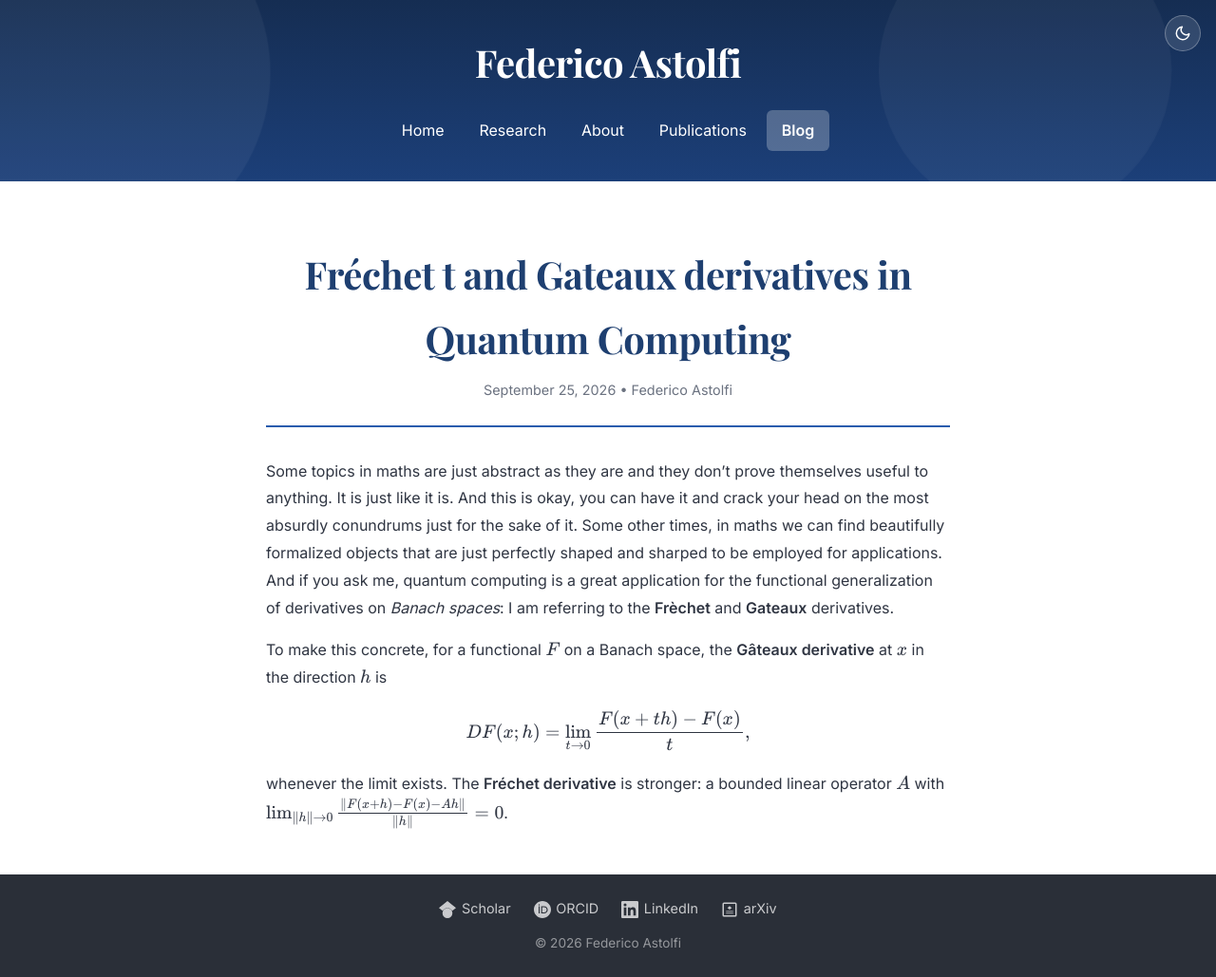
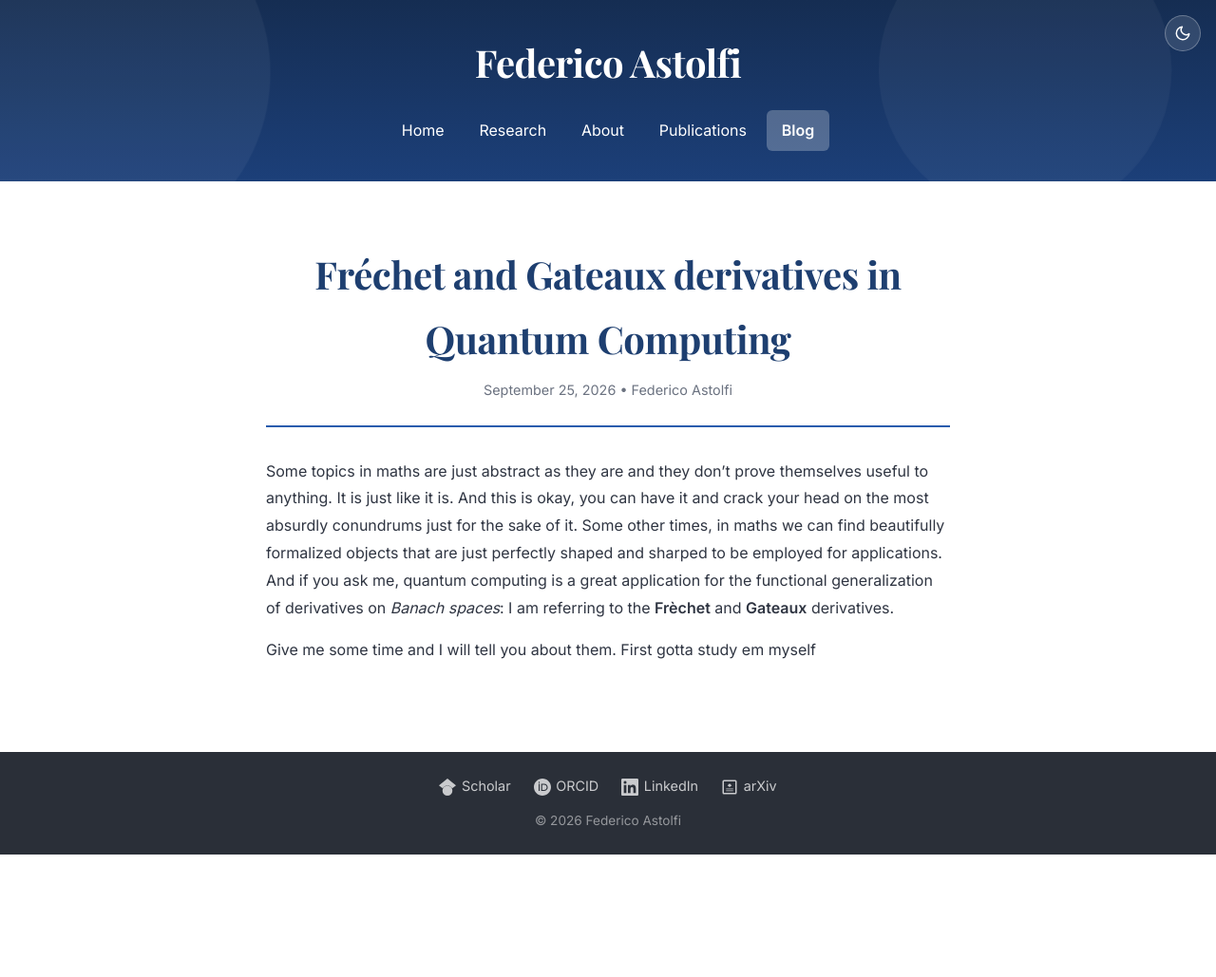
Before and after one commit to FedericoAstolfi/federicoastolfi.github.io, a Jekyll site: the page built from _posts/2026-09-25-frechét-and-gateaux-derivatives-in-quantum-computing.md, in a window 1280 px wide. Shown: the whole page at 95% size. Built offline with Jekyll 4.4.1, drawn with Linux system fonts in a browser that asks for light colours; after the commit the page ends 900 px from its top, so only the background shows below that.

Commit message:
Update Blog Posts “2026-09-25-frechét-and-gateaux-derivatives-in-quantum-computing”

```diff
--- a/_posts/2026-09-25-frechét-and-gateaux-derivatives-in-quantum-computing.md
+++ b/_posts/2026-09-25-frechét-and-gateaux-derivatives-in-quantum-computing.md
@@ -1,5 +1,5 @@
 ---
-title: Fréchet t and Gateaux derivatives in Quantum Computing
+title: Fréchet and Gateaux derivatives in Quantum Computing
 date: 2026-09-25T18:07:00
 author: Federico Astolfi
 categories: ''
@@ -7,8 +7,4 @@ categories: ''
 
 Some topics in maths are just abstract as they are and they don't prove themselves useful to anything. It is just like it is. And this is okay, you can have it and crack your head on the most absurdly conundrums just for the sake of it. Some other times, in maths we can find beautifully formalized objects that are just perfectly shaped and sharped to be employed for applications. And if you ask me, quantum computing is a great application for the functional generalization of derivatives on _Banach spaces_: I am referring to the **Frèchet** and **Gateaux** derivatives.
 
-To make this concrete, for a functional $F$ on a Banach space, the **Gâteaux derivative** at $x$ in the direction $h$ is
-
-$$ DF(x; h) = \lim_{t \to 0} \frac{F(x + t h) - F(x)}{t}, $$
-
-whenever the limit exists. The **Fréchet derivative** is stronger: a bounded linear operator $A$ with $\lim_{\lVert h \rVert \to 0} \frac{\lVert F(x+h) - F(x) - A h \rVert}{\lVert h \rVert} = 0$.
+Give me some time and I will tell you about them. First gotta study em myself
```
